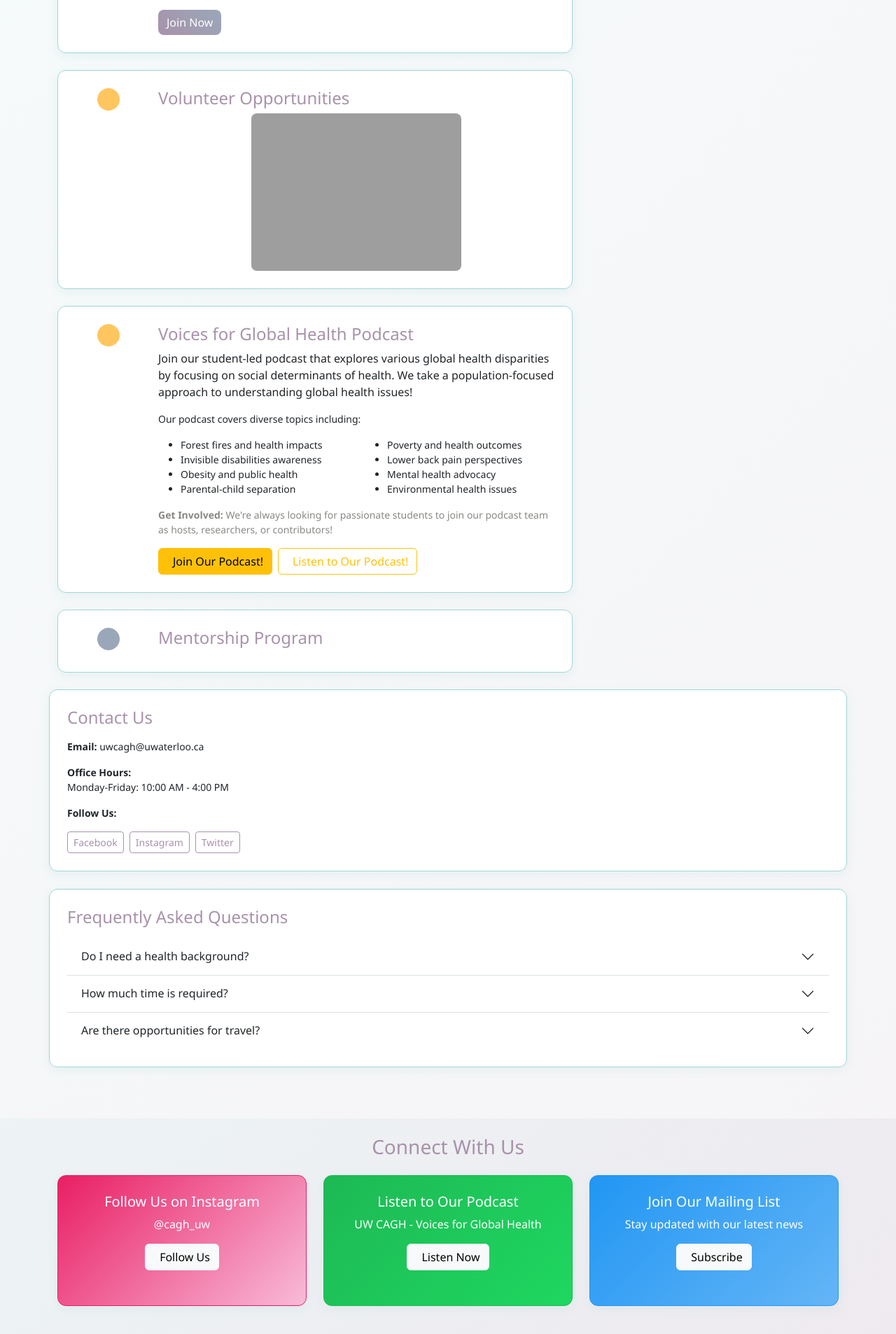
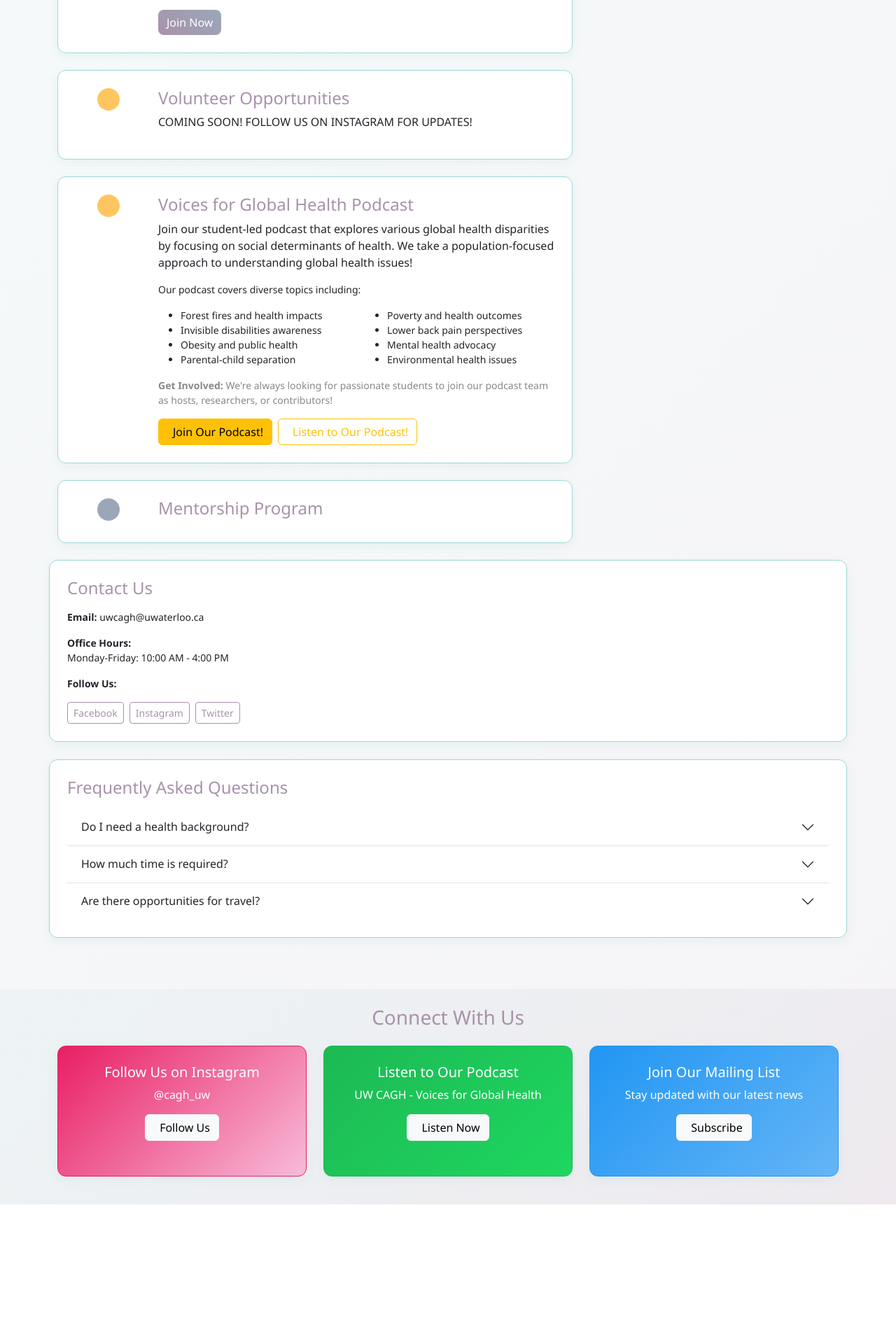
Before and after one commit to sarv198/UWaterloo_CAGH, a Django app: page /involvement/ in a window 1280 px wide. Shown: the part 652-2558 px from the top of the page at 70% size. After the commit the page ends 2373 px from the top, so only its background shows below. Run offline with Django 3.2, Linux system fonts and the light colour scheme; grey boxes are pictures that could not be loaded.

Commit message:
remove loading gif

```diff
--- a/CAGH/templates/CAGH/involvement.html
+++ b/CAGH/templates/CAGH/involvement.html
@@ -54,12 +54,9 @@
                 </div>
                 <div class="col-md-10">
                     <h4 class="text-primary">Volunteer Opportunities</h4>
-                    <div class="text-center">
-                        <img src="https://media.giphy.com/media/3oEjI6SIIHBdRxXI40/giphy.gif"
-                             alt="Coming Soon"
-                             class="img-fluid"
-                             style="max-width: 300px; border-radius: 8px;">
-                    </div>
+                    <p>
+                        COMING SOON! FOLLOW US ON INSTAGRAM FOR UPDATES!
+                    </p>
                 </div>
             </div>
         </div>
```
